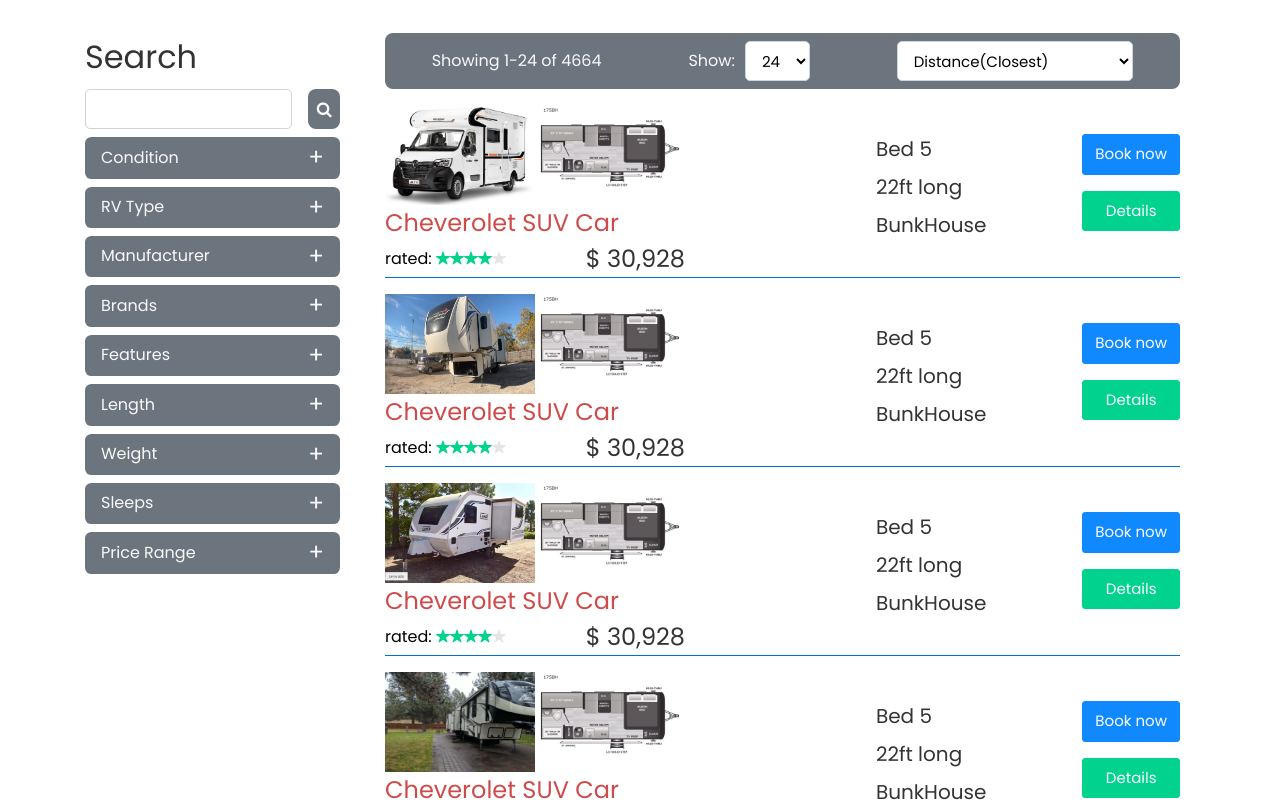
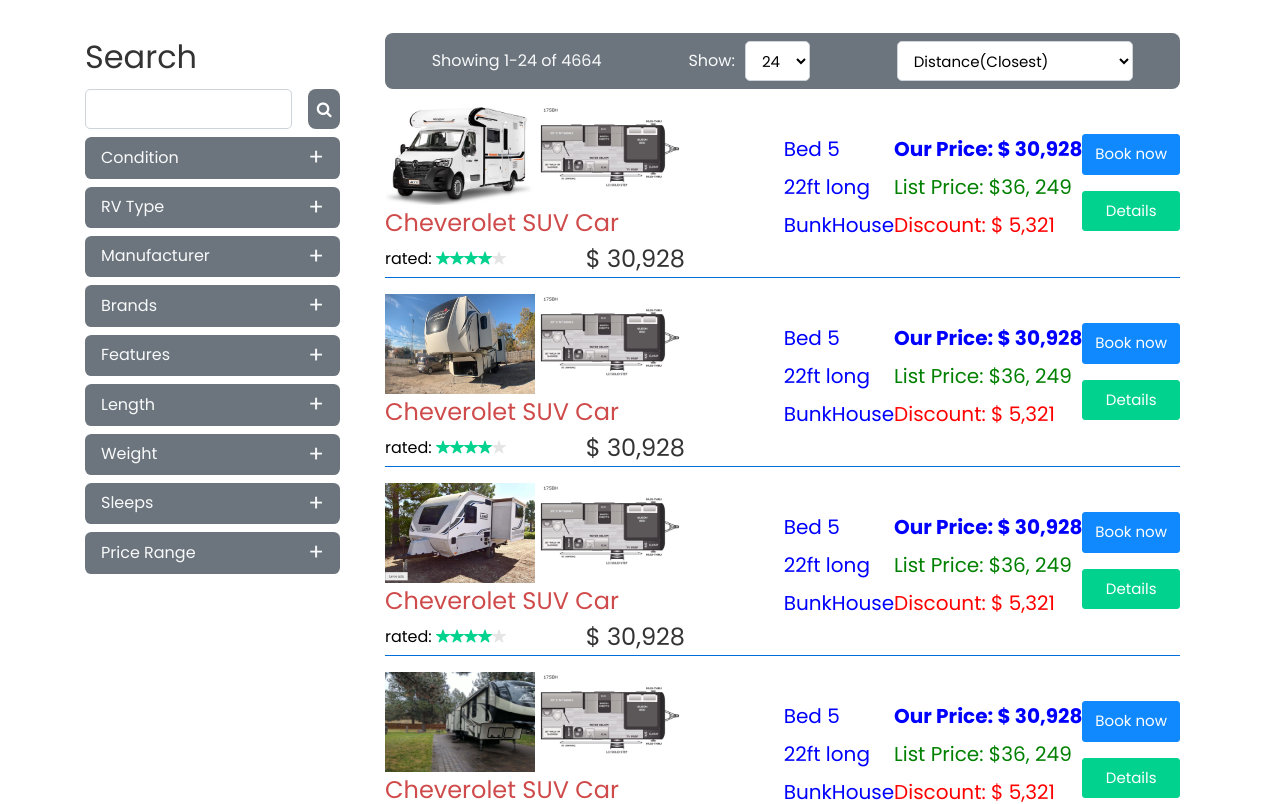
Before and after one commit to codebeast0420/car-rental-zepbo, a Next.js app: page /inventory in a window 1280 px wide. Shown: the part 1202-2006 px from the top of the page. Built offline with nearby package versions, Linux system fonts and the light colour scheme.

Commit message:
rvitem detail

```diff
--- a/src/components/inventory/RVItem.tsx
+++ b/src/components/inventory/RVItem.tsx
@@ -29,12 +29,17 @@
 				</div>
 			</div>
 			<div className='d-flex'>
-				<div className="mr-5">
-					<h5>Bed 5</h5>
-					<h5>22ft long</h5>
-					<h5>BunkHouse</h5>
+				<div style={{color: 'blue'}}>
+					<h5 style={{color: 'blue'}}>Bed 5</h5>
+					<h5 style={{color: 'blue'}}>22ft long</h5>
+					<h5 style={{color: 'blue'}}>BunkHouse</h5>
 				</div>
-				<div className='ml-5'>
+				<div>
+					<h5 style={{color: 'blue'}}><strong>Our Price: $ 30,928</strong></h5>
+					<h5 style={{color: 'green'}}>List Price: $36, 249</h5>
+					<h5 style={{color: 'red'}}>Discount: $ 5,321</h5>
+				</div>
+				<div>
 					<p className="d-flex flex-column mb-0 d-block">
 						<a href="#" className="btn btn-primary py-2">Book now</a>
 						<a href="#" className="btn btn-secondary py-2 mt-3">Details</a>
```
